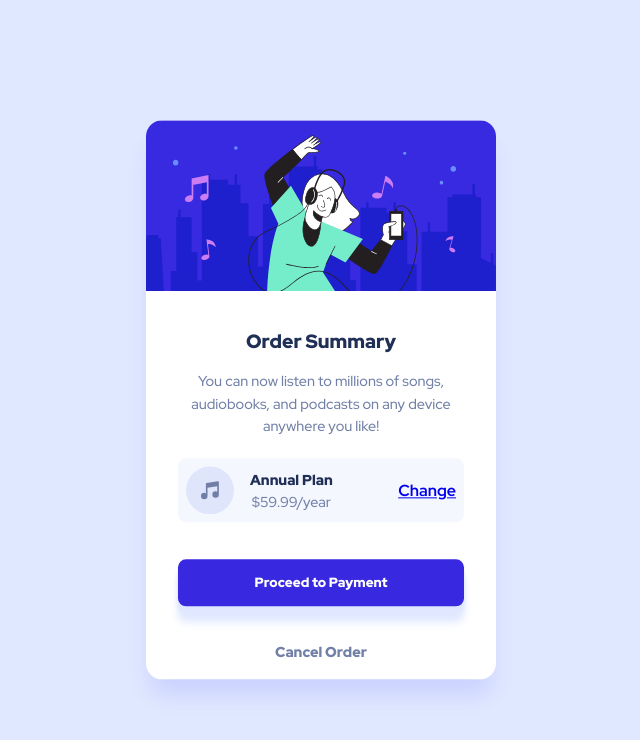
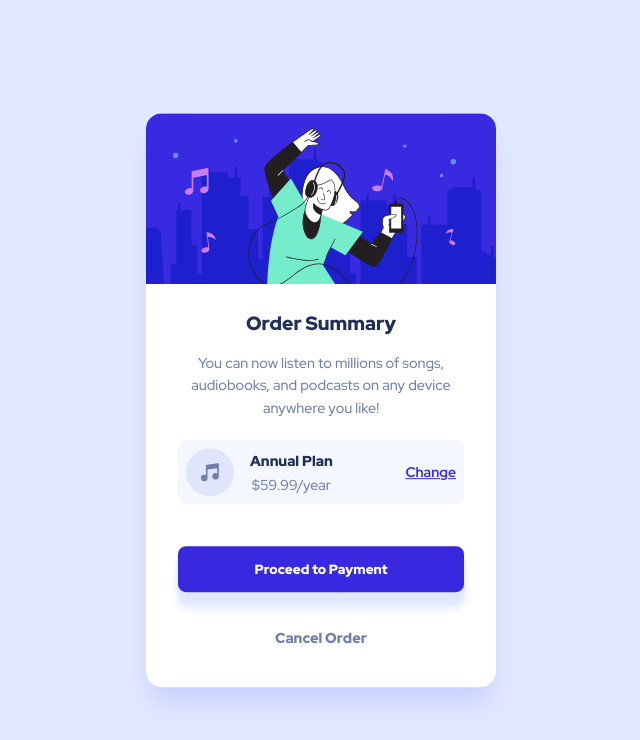
Before and after one commit to yashraj1309/order-summary-component-main, a plain HTML site: page index.html in a window 1280 px wide. Shown: the whole page, without its empty margins (319-959 px from the left). Drawn offline with Linux system fonts and the light colour scheme.

Commit message:
Update CSS

```diff
--- a/style.css
+++ b/style.css
@@ -30,13 +30,15 @@ body {
     transform: translate(-50%,-50%);
     border-radius: 8px;
     background-color: white;
+    box-shadow: rgba(0, 0, 255, 0.1) 0px 20px 25px -5px;
+    padding-bottom: 1rem;
 }
 
 .hero-image {
     width: 100%;
     border-top-right-radius: 8px;
     border-top-left-radius: 8px;
-    margin-bottom: 2rem;
+    margin-bottom: 1.3rem;
 }
 
 .padding {
@@ -52,7 +54,7 @@ body {
     background-color: var(--very-pale-blue);
     padding: 1rem;
     border-radius: 8px;
-    margin-bottom: 1.3rem;
+    margin-bottom: 1.6rem;
     width: 100%;
 }
 
@@ -64,12 +66,14 @@ body {
     color: var(--dark-blue);
 }
 .content-text p {
-    margin-top: .1rem;
+    margin-top: .2rem;
     color: var(--desaturated-blue);
 }
 
 a {
     font-weight: 700;
+    color: var(--bright-blue);
+    font-size: 14px;
 }
 a:hover {
     opacity: .8;
@@ -83,7 +87,7 @@ h1 {
 }
 
 .padding > p {
-    margin-bottom: 1rem;
+    margin-bottom: 1.3rem;
     color: var(--desaturated-blue);
 }
 
@@ -108,8 +112,7 @@ button:hover {
     font-weight: 900;
     color: var(--desaturated-blue);
     cursor: pointer;
-    margin-top: 1.5rem;
-    margin-bottom: 1rem;
+    margin-top: 2rem;
 }
 
 .cancel:hover {
```
